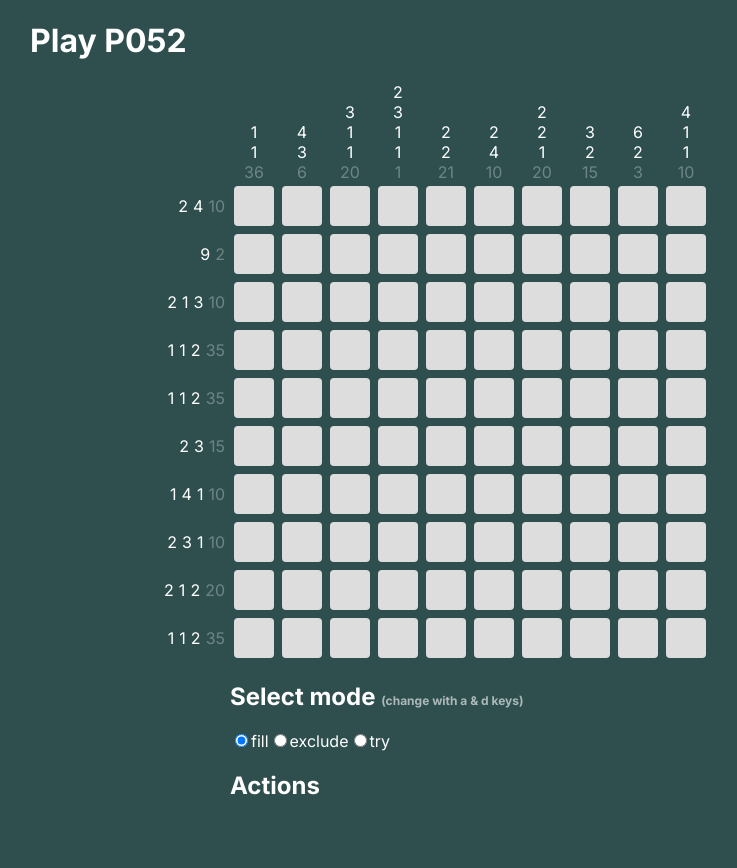
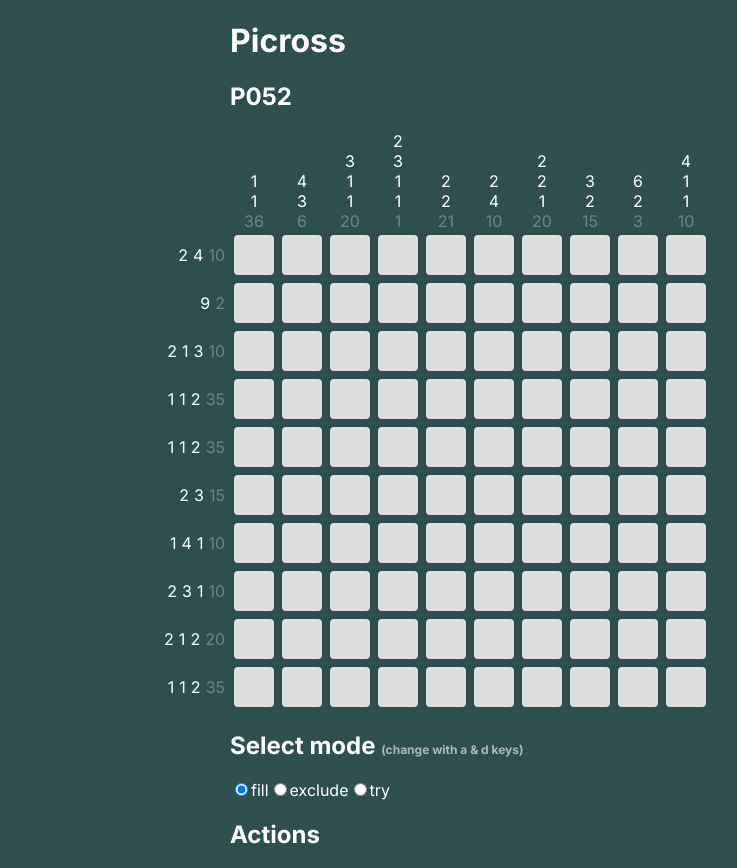
Before and after one commit to petervdn/picross, a Next.js app: page /play/P052 in a window 1280 px wide. Shown: the whole page, without its empty margins (210-947 px from the left). Before the commit the page ends 820 px from the top, so only its background shows below. Built offline with nearby package versions, Linux system fonts and the light colour scheme.

Commit message:
Clean up

```diff
--- a/src/app/layout.module.css
+++ b/src/app/layout.module.css
@@ -2,3 +2,6 @@
     width: 800px;
     margin: 0 auto;
 }
+.container {
+    padding-left: 200px;
+}
--- a/src/app/layout.tsx
+++ b/src/app/layout.tsx
@@ -2,7 +2,7 @@ import type { Metadata } from 'next';
 import { Inter } from 'next/font/google';
 import './globals.css';
 import styles from './layout.module.css';
-import { ReactNode } from 'react';
+import React, { ReactNode } from 'react';
 
 const inter = Inter({ subsets: ['latin'] });
 
@@ -15,7 +15,10 @@ export default function RootLayout({ children }: { children: ReactNode }) {
   return (
     <html lang="en">
       <body className={inter.className}>
-        <div className={styles.wrap}>{children}</div>
+        <div className={styles.wrap}>
+          <h1 style={{ marginLeft: 200 }}>Picross</h1>
+          {children}
+        </div>
       </body>
     </html>
   );
--- a/src/app/page.module.css
+++ /dev/null
@@ -1,3 +0,0 @@
-.container {
-  padding-left: 200px;
-}
--- a/src/app/page.tsx
+++ b/src/app/page.tsx
@@ -7,7 +7,6 @@ import Link from 'next/link';
 export default function Home() {
   return (
     <>
-      <h1 style={{ marginLeft: 200 }}>Picross</h1>
       {gameDefinitions.map(({ id }) => (
         <Link key={id} href={`/play/${id}`} style={{ color: 'white' }}>
           {id}
--- /dev/null
+++ b/src/app/play/[gameId]/page.module.css
@@ -0,0 +1,3 @@
+.container {
+    padding-left: 200px;
+}
--- a/src/app/play/[gameId]/page.tsx
+++ b/src/app/play/[gameId]/page.tsx
@@ -1,26 +1,21 @@
 'use client';
 
 import { GameBoard } from '@/components/game-board/GameBoard';
-import styles from '@/app/page.module.css';
+import styles from './page.module.css';
 import { InteractionModeSelect } from '@/components/interaction-mode-select/InteractionModeSelect';
 import React, { useEffect } from 'react';
-import { notFound, useRouter } from 'next/navigation';
-import { NextPageParams } from '@/types/page';
+import { notFound } from 'next/navigation';
 import { gameDefinitions } from '@/data/gameDefinitions';
-import { GameComponent } from '@/components/GameComponent';
 import { useGameStore } from '@/store/game.store';
 
 export default function Page({ params }: { params: { gameId: string } }) {
-  // const router = useRouter();
   console.log('on server', params);
   const game = gameDefinitions.find(({ id }) => id === params.gameId);
 
-  const { setGameDefinition, gameDefinition } = useGameStore(
-    ({ setGameDefinition, gameDefinition }) => ({
-      setGameDefinition,
-      gameDefinition,
-    }),
-  );
+  const { setGameDefinition } = useGameStore(({ setGameDefinition, gameDefinition }) => ({
+    setGameDefinition,
+    gameDefinition,
+  }));
 
   useEffect(() => {
     setGameDefinition(game);
@@ -32,7 +27,9 @@ export default function Page({ params }: { params: { gameId: string } }) {
 
   return (
     <>
-      <h1>Play {game.id}</h1>
+      <div className={styles.container}>
+        <h2>{game.id}</h2>
+      </div>
       <GameBoard />
       <div className={styles.container}>
         <InteractionModeSelect />
```
Also changed, not shown: src/app/play/page.tsx (+1 -17 lines).
